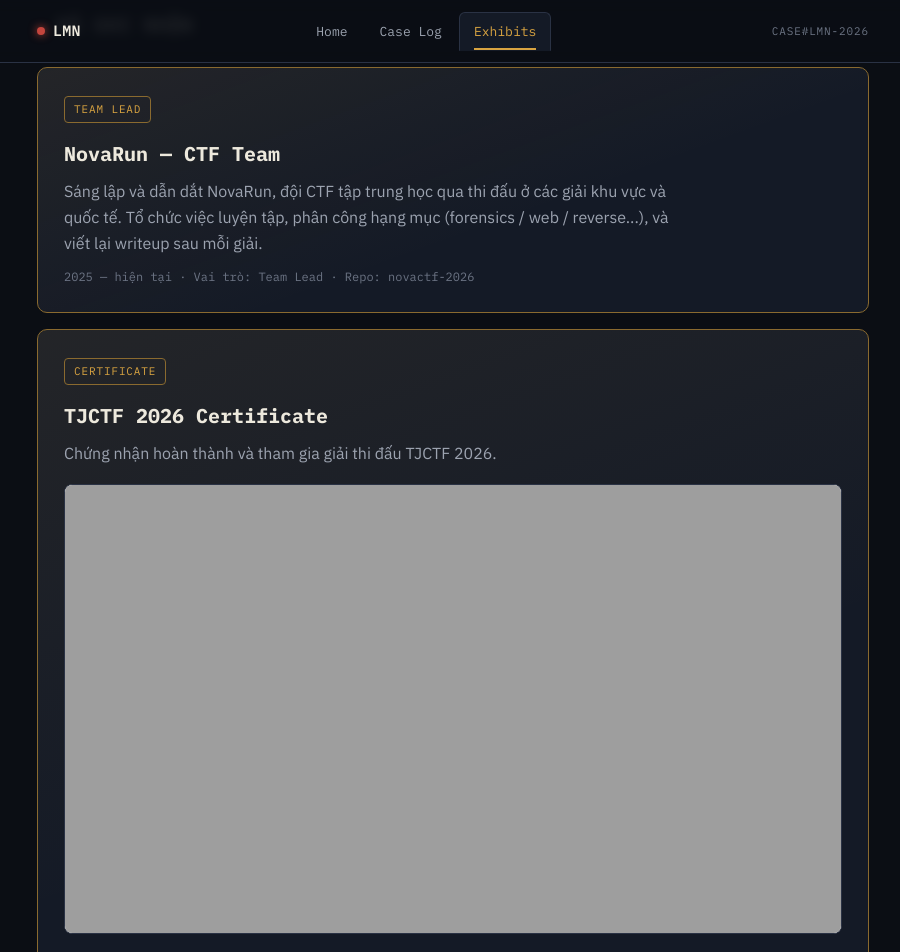
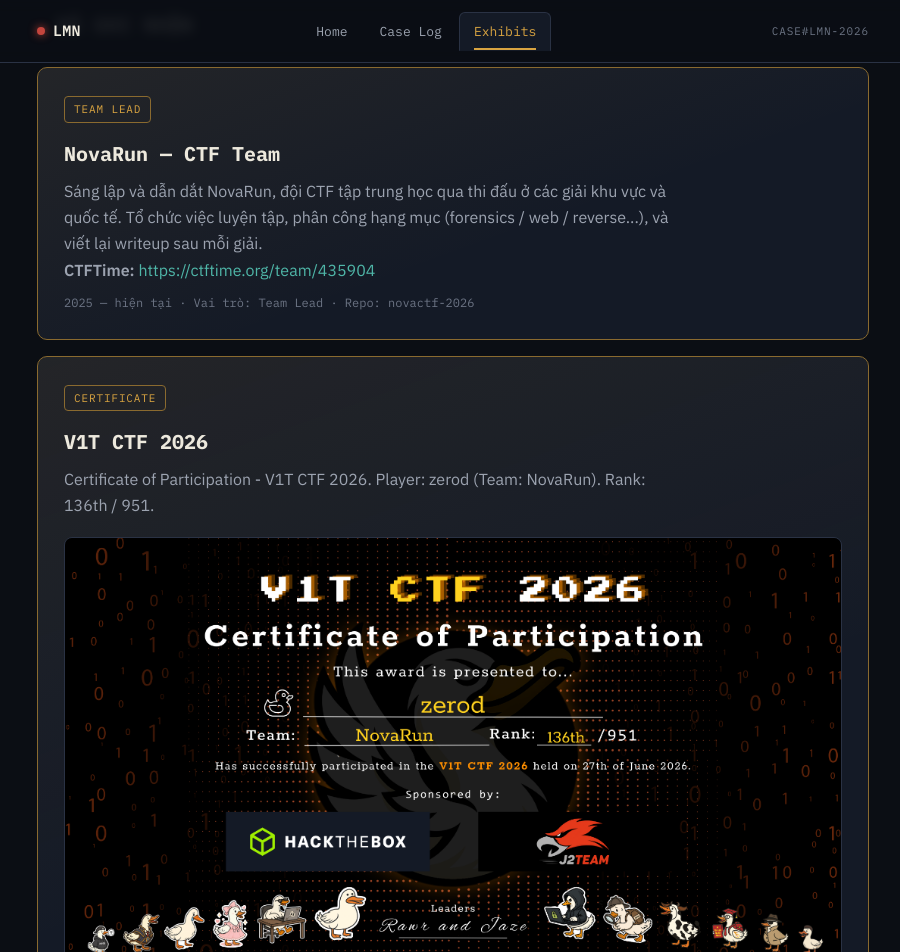
Before and after one commit to nhut120c-boop/nhut120c-boop.github.io, a Jekyll site: the page built from exhibits.html, in a window 1280 px wide and 1400 px high, scrolled down 381 px. Shown: the top 952 px of the window, without its empty margins (187-1087 px from the left). Built offline with Jekyll 4.4.1, drawn with Linux system fonts in a browser that asks for light colours; some of the changed text lies outside the part shown.

Commit message:
Them chung chi V1T CTF va link CTFTime

```diff
--- a/_data/exhibits.yml
+++ b/_data/exhibits.yml
@@ -14,7 +14,16 @@
       Sáng lập và dẫn dắt NovaRun, đội CTF tập trung học qua thi đấu ở các
       giải khu vực và quốc tế. Tổ chức việc luyện tập, phân công hạng mục
       (forensics / web / reverse...), và viết lại writeup sau mỗi giải.
+      <br><strong>CTFTime:</strong> <a href="https://ctftime.org/team/435904" target="_blank">https://ctftime.org/team/435904</a>
     meta: "Vai trò: Team Lead · Repo: novactf-2026"
+
+  - title: "V1T CTF 2026"
+    stamp: "CERTIFICATE"
+    date: "2026"
+    description: >
+      Certificate of Participation - V1T CTF 2026. Player: zerod (Team: NovaRun). Rank: 136th / 951.
+    meta: "Lĩnh vực: CTF"
+    cer: "/cer/v1tctf2026.png"
 
   - title: "TJCTF 2026 Certificate"
     stamp: "CERTIFICATE"
```
Also changed, not shown: cer/v1tctf2026.png (added).
